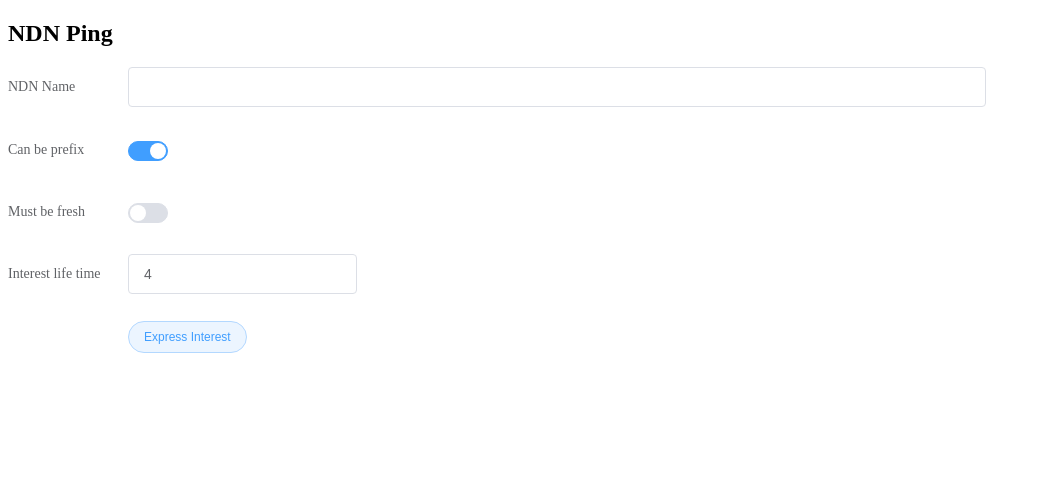
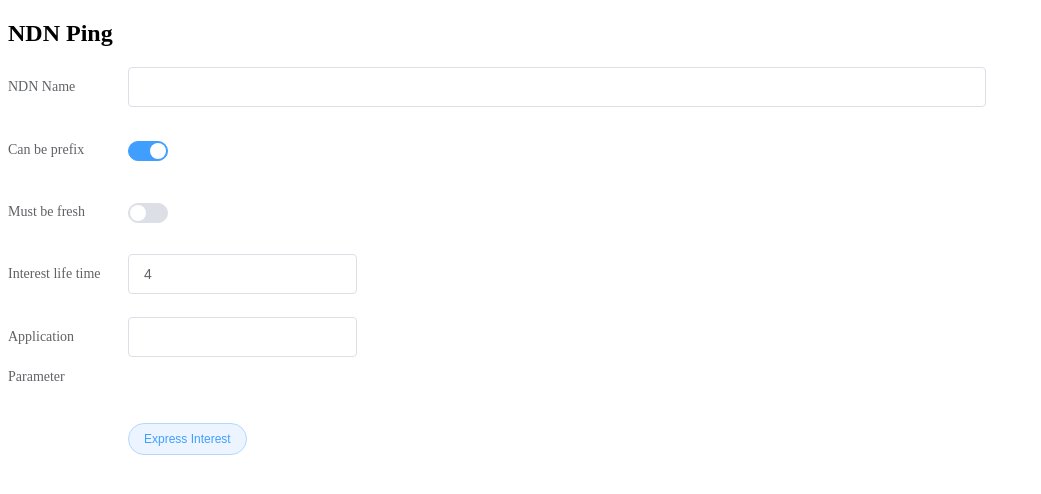
Before and after one commit to named-data-iot/ndn-iot-controller, a Flask app: page /ndn-ping in a window 1280 px wide. Shown: the top 494 px of the page, without its empty margins (0-1041 px from the left). Run offline with Flask 2, Linux system fonts and the light colour scheme; some libraries are stand-ins or nearby versions.

Commit message:
Add service function invoke

```diff
--- a/app.py
+++ b/app.py
@@ -184,8 +184,9 @@ def app_main():
     def exec_ndn_ping():
         r_json = request.get_json()
         name = r_json['name']
-        can_be_prefix = r_json['can_be_prefix'] == 'true'
-        must_be_fresh = r_json['must_be_fresh'] == 'true'
+        can_be_prefix = r_json['can_be_prefix']
+        must_be_fresh = r_json['must_be_fresh']
+        param = r_json['application_parameter']
         try:
             interest_lifetime = float(r_json['interest_lifetime']) * 1000.0
         except ValueError:
@@ -195,10 +196,17 @@ def app_main():
         interest.canBePrefix = can_be_prefix
         interest.mustBeFresh = must_be_fresh
         interest.interestLifetimeMilliseconds = interest_lifetime
+        if param != '':
+            try:
+                interest.applicationParameters = int(param).to_bytes(1, 'little')
+            except ValueError:
+                pass
+        interest.appendParametersDigestToName()
         st_time = time.time()
         ret = run_until_complete(controller.express_interest(interest))
         ed_time = time.time()
         response_time = '{:.3f}s'.format(ed_time - st_time)
+        print(response_time, ret)
         return render_template('ndn-ping.html', response_time=response_time, **ret)
 
     ## NFD Management
--- a/templates/ndn-ping.html
+++ b/templates/ndn-ping.html
@@ -22,6 +22,9 @@
   </el-form-item>
   <el-form-item label="Interest life time">
      <el-input v-model="form.interest_lifetime" label="Interest lifetime" style="width:20%"></el-input>
+  </el-form-item>
+  <el-form-item label="Application Parameter">
+     <el-input v-model="form.application_parameter" label="Application Parameter" style="width:20%"></el-input>
   </el-form-item>
   <el-form-item>
     <el-button type="primary" type="primary" size="small" round plain @click="onSubmit">Express Interest</el-button>
@@ -66,7 +69,8 @@
           name:'',
           can_be_prefix:true,
           must_be_fresh:false,
-          interest_lifetime:4
+          interest_lifetime:4,
+          application_parameter:''
         }
       }
      },
@@ -77,7 +81,8 @@
                       {name: this.form.name,
                        can_be_prefix: this.form.can_be_prefix,
                        must_be_fresh: this.form.must_be_fresh,
-                       interest_lifetime: this.form.interest_lifetime},
+                       interest_lifetime: this.form.interest_lifetime,
+                       application_parameter: this.form.application_parameter},
                        {
                         headers: {'Content-Type': 'application/json'}
                        }).then(response=>{});
```
